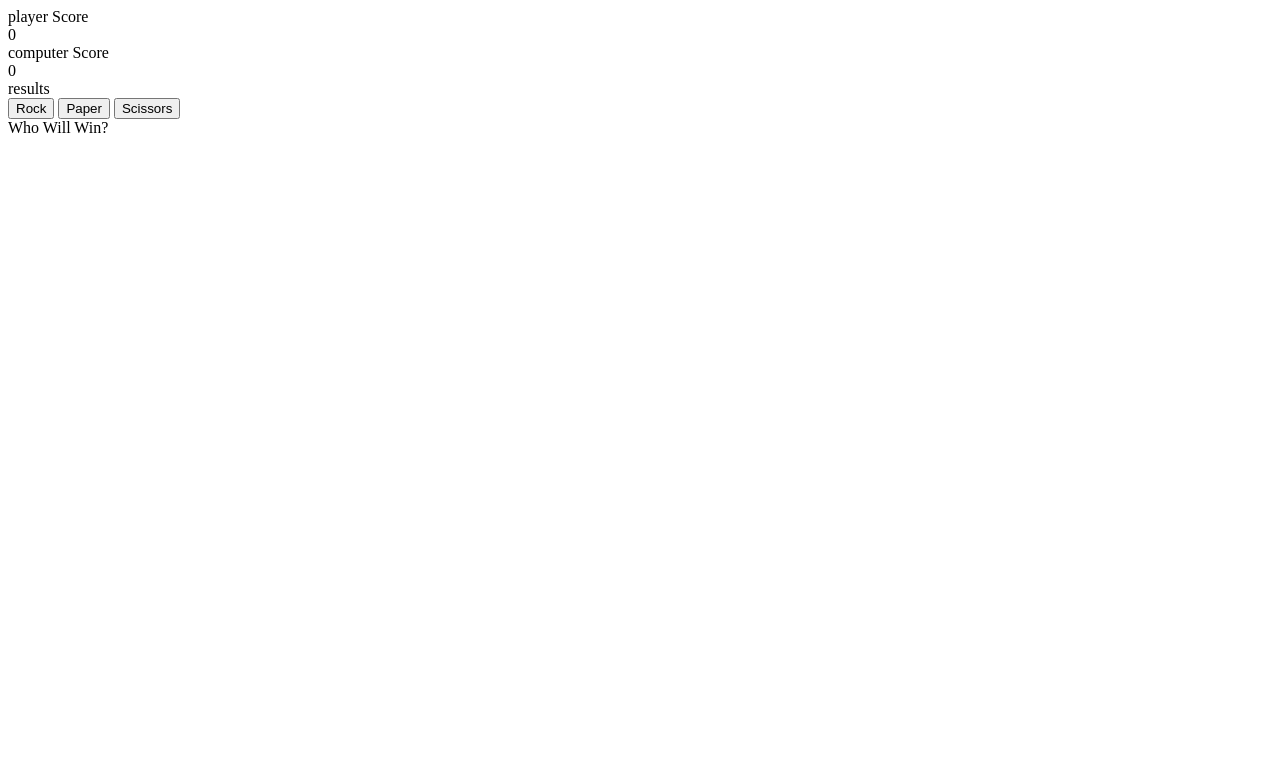
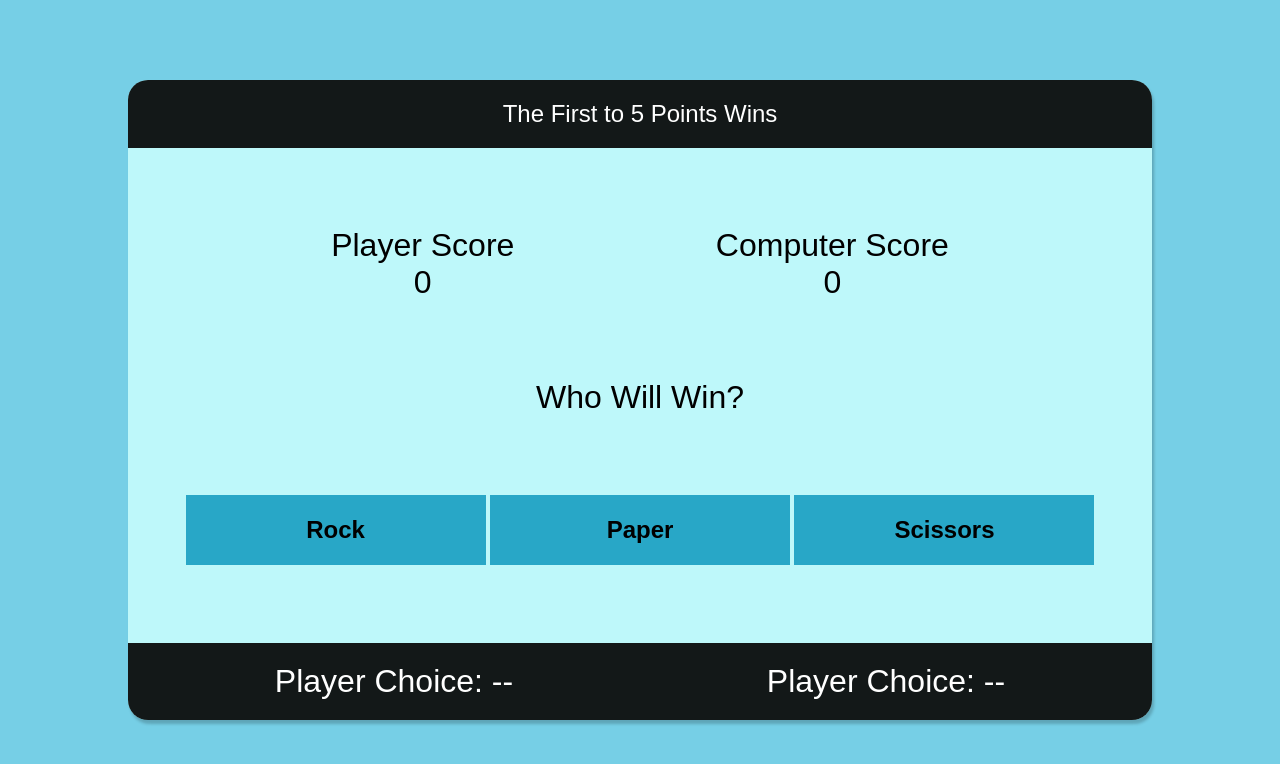
Before and after one commit to EmanAziz87/Rock-Paper-Scissors, a plain HTML site: page index.html in a window 1280 px wide. Drawn offline with Linux system fonts and the light colour scheme; a web font is replaced by a local one.

Commit message:
game functionality is finished and GUI is fully styled and done

```diff
--- a/index.html
+++ b/index.html
@@ -4,21 +4,39 @@
     <meta charset="UTF-8" />
     <meta http-equiv="X-UA-Compatible" content="IE=edge" />
     <meta name="viewport" content="width=device-width, initial-scale=1.0" />
+    <link rel="preconnect" href="https://fonts.googleapis.com">
+    <link rel="preconnect" href="https://fonts.gstatic.com" crossorigin>
+    <link href="https://fonts.googleapis.com/css2?family=Mochiy+Pop+P+One&display=swap" rel="stylesheet">
     <title>Document</title>
+    <link rel="stylesheet" href="style.css">
     <script src="script.js" defer></script>
   </head>
   <body>
-    <div>
-      <div>player Score</div>
-      <div class="playerScore">0</div>
-      <div>computer Score</div>
-      <div class="computerScore">0</div>
-      <div class="results">results</div>
-      <div class="round"></div>
+    <div class="container">
+      <p class="goal">The First to 5 Points Wins</p>
+      <div class="score-container">
+        <div class="playerScore-container">
+          <div class="playerScore-text">Player Score</div>
+          <div class="playerScore">0</div>
+        </div>
+        <div class="computerScore-container">
+          <div class="computerScore-text">Computer Score</div>
+          <div class="computerScore">0</div>
+        </div>
+      </div>
+
+      <div class="results">Who Will Win?</div>
+
+      <div class="buttons">
+        <button class="button-rock">Rock</button>
+        <button class="button-paper">Paper</button>
+        <button class="button-scissors">Scissors</button>
+      </div>
+        <div class="choice-container">
+          <div class="player-choice">Player Choice: --</div>
+          <div class="computer-choice">Player Choice: --</div>
+        </div>
+
     </div>
-    <button class="button-rock">Rock</button>
-    <button class="button-paper">Paper</button>
-    <button class="button-scissors">Scissors</button>
-    <div class="game-results">Who Will Win?</div>
   </body>
 </html>
--- a/script.js
+++ b/script.js
@@ -15,15 +15,24 @@ let playerScore = 0;
 let computerScore = 0;
 
 function runGame() {
+  if (playerScore === 5 || computerScore === 5){
+    return;
+  }
   document.querySelector('.results').textContent = gameLogic(playerSelection, computerPlay());
   document.querySelector('.playerScore').textContent = playerScore;
   document.querySelector('.computerScore').textContent = computerScore;
+  if (playerScore === 5) {
+    document.querySelector('.results').textContent = "You Won The Game!"
+  } else if (computerScore === 5) {
+    document.querySelector('.results').textContent = "You Lost The Game!"
+  }
 }
 
 function gameLogic(playerSelection, computerSelection) {
   const yourSelection = playerSelection.toLowerCase();
-  console.log(`player selection: ${yourSelection}`);
-  console.log(`computer selection: ${computerSelection}`);
+  document.querySelector('.player-choice').textContent = `Player Choice: ${yourSelection}`;
+  document.querySelector('.computer-choice').textContent = `Computer Choice: ${computerSelection}`;
+
   if (yourSelection === computerSelection) {
     return "It's a Draw!";
   } else if (yourSelection === "rock" && computerSelection === "scissors") {
@@ -55,11 +64,6 @@ function gameLogic(playerSelection, computerSelection) {
   }
 }
 
-function roundIncrease() {
-  i++;
-  return document.querySelector('.round').textContent = i;
-}
-
 
 let i = 0;
 let playerSelection = '';
@@ -72,23 +76,12 @@ buttons.forEach((button) => {
     if (button.textContent === "Rock") {
       playerSelection = button.textContent;
       runGame();
-      roundIncrease();
     } else if (button.textContent === "Paper") {
       playerSelection = button.textContent;
       runGame();
-      roundIncrease();
     } else if (button.textContent === "Scissors"){
       playerSelection = button.textContent;
       runGame();
-      roundIncrease();
     }
   });
 });
-
-/*
-if (playerScore > computerScore) {
-  document.querySelector('.game-results').textContent = "Congrats, You Won The Game!";
-} else if (computerScore > playerScore) {
-  document.querySelector('.game-results').textContent = "Feel Good About Yourself? Why You Losin?";
-}
-*/
--- /dev/null
+++ b/style.css
@@ -0,0 +1,84 @@
+* {
+    box-sizing: border-box;
+    margin: 0;
+    padding: 0;
+}
+
+body {
+    background-color: rgb(118, 207, 230);
+    height: 100vh;
+    display: flex;
+    justify-content: center;
+    align-items: center;
+    font-family: 'Mochiy Pop P One', sans-serif;
+}
+
+.container {
+    background: rgb(190, 248, 250);
+    display: flex;
+    flex-direction: column;
+    justify-content: space-between;
+    align-items: center;
+    width: 80%;
+    height: 80vh;
+    border-radius: 20px;
+    box-shadow: 2px 4px 3px rgba(0, 0, 0, 0.2);
+}
+
+.score-container {
+    display: flex;
+    justify-content: space-around;
+    width: 80%;
+}
+
+.playerScore-container {
+    text-align: center;
+    font-size: 32px;
+}
+
+.computerScore-container {
+    text-align: center;
+    font-size: 32px;
+}
+
+.results {
+    font-size: 32px;
+}
+
+.choice-container {
+    display: flex;
+    justify-content: space-around;
+    width: 100%;
+    font-size: 32px;
+    color: rgb(255, 255, 255);
+    background-color: rgba(0, 0, 0, 0.9);
+    border-bottom-left-radius: 20px;
+    border-bottom-right-radius: 20px;
+    padding: 20px;
+}
+
+button {
+    width: 300px;
+    height: 70px;
+    background-color: rgb(40, 167, 199);
+    font-family: sans-serif;
+    font-size: 24px;
+    font-weight: bold;
+    border: none;
+}
+
+button:active {
+    background-color:rgb(24, 123, 148);
+}
+
+.goal {
+    font-family: 'Mochiy Pop P One', sans-serif;
+    font-size: 24px;
+    color: rgb(255, 255, 255);
+    background-color: rgba(0, 0, 0, 0.9);
+    width: 100%;
+    text-align: center;
+    border-top-left-radius: 20px;
+    border-top-right-radius: 20px;
+    padding: 20px;
+}
```
Also changed, not shown: 1 other file.
